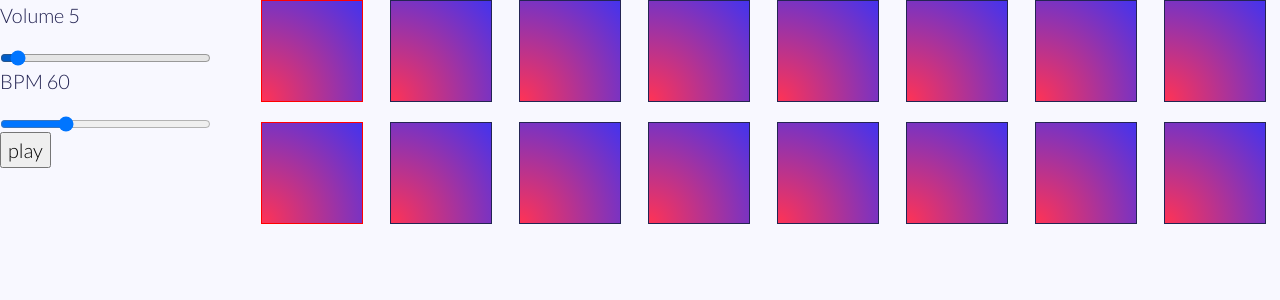
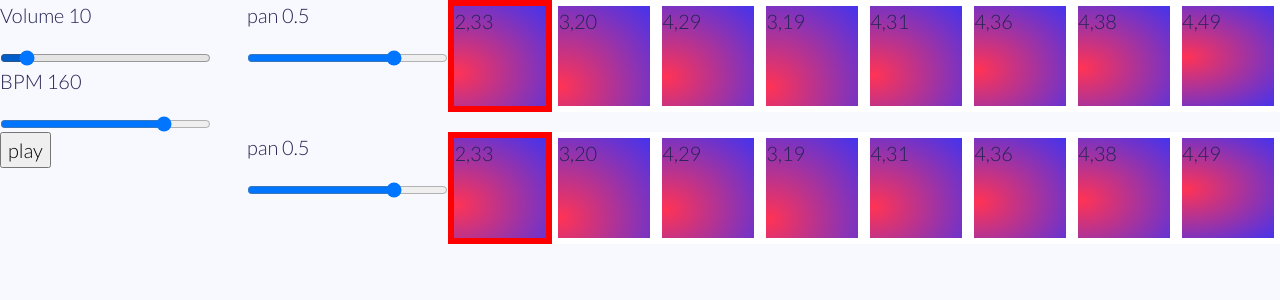
Before and after one commit to jordan52/tracker, a React (Create React App) app: page / in a window 1280 px wide. Shown: the top 300 px of the page. Built offline with nearby package versions, Linux system fonts and the light colour scheme.

Commit message:
decent default melody, panning, etc.

```diff
--- a/src/App.css
+++ b/src/App.css
@@ -52,7 +52,8 @@
 .beat {
     width: var(--s2);
     height: var(--s2);
-    border: var(--border-thin) solid;
+    border: var(--border-thick) solid;
+    border-color: white;
     box-sizing: content-box;
     margin-left: auto;
     margin-right: auto;
@@ -62,6 +63,6 @@
     font-size: 0.5rem;
 }
 .red {
-    color: red;
+    border-color: red;
     background-color: pink;
 }
--- a/src/App.js
+++ b/src/App.js
@@ -22,14 +22,16 @@ function App() {
 
   let timer = useRef(null);
   const [beats, setBeats] = useState(8);
-  const [level, setLevel] = useState(5);
+  const [level, setLevel] = useState(10);
+  const [pan, setPan] = useState(0.5);
   const [tick, setTick] = useState(0);
   const [isPlaying, toggleIsPlaying] = useToggle(false);
-  const [bpm, setBpm] = useState(60);
+  const [bpm, setBpm] = useState(160);
   const [oscillator, setOscillator] = useState();
   const [gainNode, setGainNode] = useState();
-  const [beatLevels, setBeatLevels] = useState([0.1,0.2,0.3,0.4,0.5,0.6,0.7,0.8]);
-  const [beatFreqs, setBeatFreqs] = useState([150,440,100,650,150,440,100,160]);
+  const [panNode, setPanNode] = useState();
+  const [beatLevels, setBeatLevels] = useState([0.33, 0.2, 0.29, 0.19, 0.31, 0.36, 0.38, 0.49]);
+  const [beatFreqs, setBeatFreqs] = useState([220, 250, 360, 330, 440, 410, 370, 370]);
 
   const volume = (event) => {
     Audio.masterGainNode.gain.setValueAtTime(parseInt(event.target.value)/100, Audio.context.currentTime)
@@ -43,6 +45,10 @@ function App() {
       play();
     }
   };
+  const changePan = (event) => {
+    panNode.pan.value = event.target.value;
+    setPan(event.target.value );
+  }
   const updateBeat = (tick, volume, frequency) => {
     console.log(`updatingbeat ${tick}, ${volume}, ${frequency} `)
     let newLevels = [...beatLevels];
@@ -53,6 +59,7 @@ function App() {
     newFreqs[tick] = frequency;
     setBeatFreqs(newFreqs);
   };
+
   const play = () => {
     timer.current = setInterval(()=>{
       setTick(tick=>{if(tick>beats-2)return 0; return tick+1})
@@ -75,17 +82,25 @@ function App() {
     Audio.masterGainNode.connect(Audio.context.destination)
     Audio.masterGainNode.gain.setValueAtTime(level/100, Audio.context.currentTime)
 
+
+    const panNode = Audio.context.createStereoPanner();
+    panNode.pan.value = pan;
+    panNode.connect(Audio.masterGainNode);
+
     const oscillatorGainNode = Audio.context.createGain()
     oscillatorGainNode.gain.setValueAtTime(0, Audio.context.currentTime)
-    oscillatorGainNode.connect(Audio.masterGainNode)
+    oscillatorGainNode.connect(panNode)
 
     const oscillatorNode = Audio.context.createOscillator()
-    oscillatorNode.connect(oscillatorGainNode)
+    oscillatorNode.connect(panNode)
     oscillatorNode.type = 'square';
     oscillatorNode.start()
 
+
+
     setOscillator(oscillatorNode);
     setGainNode(oscillatorGainNode);
+    setPanNode(panNode);
   }
 
   useEffect(initializeMasterGain, [])
@@ -122,9 +137,10 @@ function App() {
             max={200}
             step="1"
           ></Slider>
+
           <button onClick={()=>playpause()}>{isPlaying ? 'pause' : ' play  '}</button>
         </div>
-        <Grid beats={beats} tick={tick} updateBeat={updateBeat} />
+        <Grid beats={beats} tick={tick} beatLevels={beatLevels} beatFreqs={beatFreqs} updateBeat={updateBeat} pan={pan} changePan={changePan}/>
       </div>
     </div>
   );
--- a/src/components/BeatDial.js
+++ b/src/components/BeatDial.js
@@ -6,8 +6,8 @@ Math.clip = function(number, min, max) {
 const BeatDial = (props) => {
   const width = 100;
   const height = 100;
-  const [xVal, setXVal] = useState(0);
-  const [yVal, setYVal] = useState(0);
+  const [xVal, setXVal] = useState(Math.round(props.freq/100));
+  const [yVal, setYVal] = useState(Math.round(props.level*100));
   const [style, setStyle] = useState(`radial-gradient(farthest-corner at ${xVal}px ${height-yVal}px,#f35 0%, #43e 100%)`)
   const updateVals = (e) => {
     e.preventDefault();
@@ -38,6 +38,7 @@ const BeatDial = (props) => {
   }
   return (
     <div className={`beat ${props.tick == props.i ? "red":""}`} onMouseDown={startDrag} onMouseUp={updateVals} style={{backgroundImage: style, width:width+"px", height:height+"px"}}>
+        <div>{xVal},{yVal}</div>
     </div>
   )
 }
--- a/src/components/Track.js
+++ b/src/components/Track.js
@@ -1,12 +1,23 @@
 import React, { useState } from 'react';
 import BeatDial from './BeatDial';
+import Slider from "./Slider";
 const Track = (props) => {
   var items = [];
   for (var i = 0; i < props.beats; i++) {
-    items.push(<BeatDial i={i} {...props}/>);
+    items.push(<BeatDial i={i} level={props.beatLevels[i]} freq={props.beatFreqs[i]}{...props}/>);
   }
   return (
     <div className="track">
+      <Slider
+        onChange={props.changePan}
+        value={props.pan}
+        id="panit"
+        name="panit"
+        label="pan"
+        min={-1}
+        max={1}
+        step="0.1"
+      ></Slider>
       {items}
     </div>
   )
```
